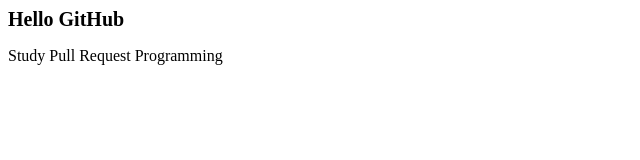
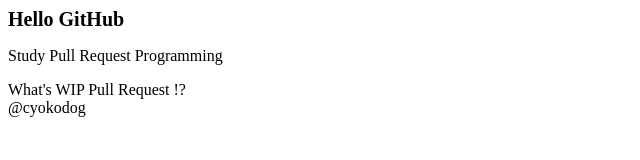
Before and after one commit to cyokodog-lab/hello-pull-request, a plain HTML site: page index.html in a window 1280 px wide. Shown: the whole page, without its empty margins (0-640 px from the left). Drawn offline with Linux system fonts and the light colour scheme.

Commit message:
header, footer を追加しました

```diff
--- a/index.html
+++ b/index.html
@@ -8,7 +8,15 @@
 	</style>
 </head>
 <body>
+	<div class="header">
 		<h1>Hello GitHub</h1>
 		<p class="lead">Study Pull Request Programming</p>
+	</div>
+	<div class="main">
+		What's WIP Pull Request !?
+	</div>
+	<div class="footer">
+		@cyokodog
+	</div>
 </body>
 </html>
```
Lines whose indentation alone changed are shown as unchanged.
